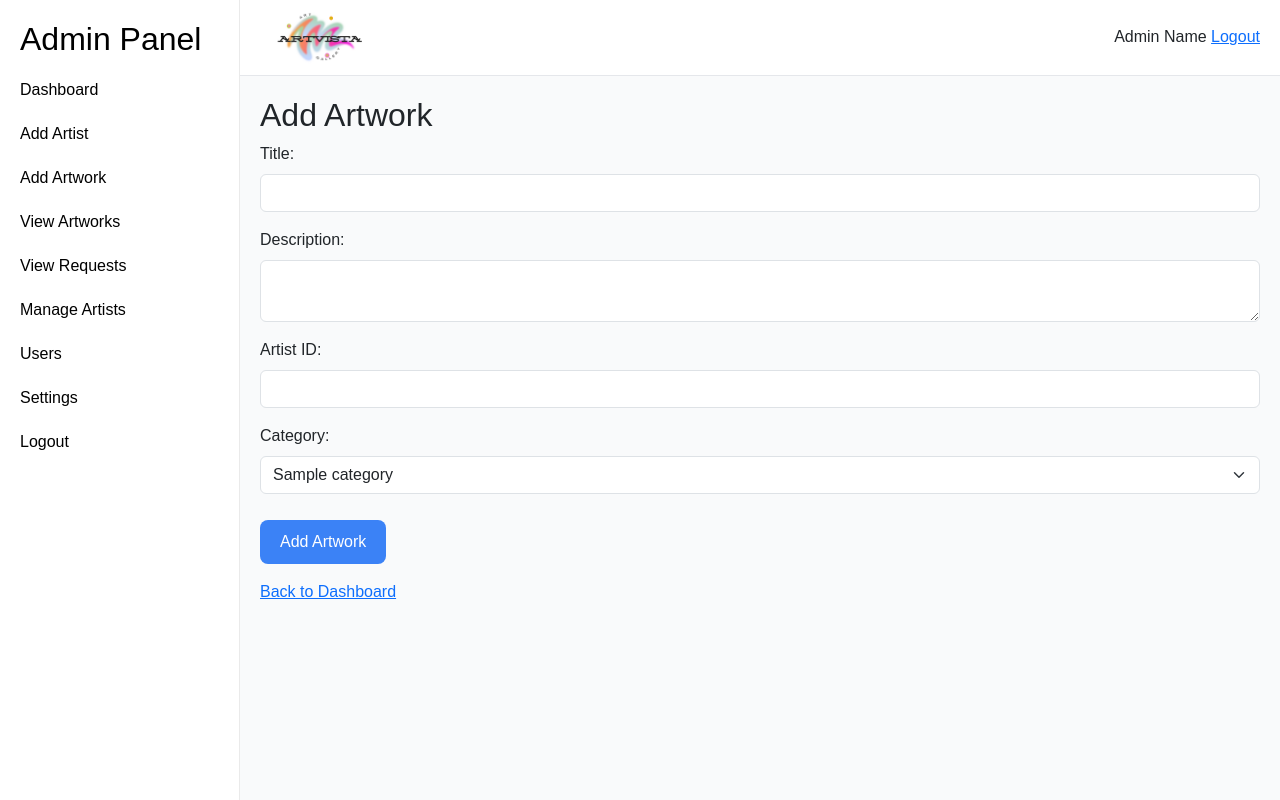
After one commit to subaina705/art_gallery-, a PHP site: page /admin/add-artwork/add-artwork.php in a window 1280 px wide. The commit adds this page. Run offline with PHP 8.4, Linux system fonts and the light colour scheme; tables that the repository leaves empty or names only in its code hold one stand-in row (values such as "Sample post").

Commit message:
latest ui

```diff
--- /dev/null
+++ b/admin/add-artwork/add-artwork-content.php
@@ -0,0 +1,46 @@
+<?php
+$conn = mysqli_connect("localhost", "root", "", "art_gallery_db");
+
+// Fetch categories for dropdown
+$categories = mysqli_query($conn, "SELECT * FROM categories");
+
+if ($_SERVER["REQUEST_METHOD"] == "POST") {
+    $title = $_POST['title'];
+    $description = $_POST['description'];
+    $artist_id = $_POST['artist_id'];
+    $category_id = $_POST['category_id'];
+
+    $query = "INSERT INTO add-artwork (title, description, artist_id, category_id)
+              VALUES ('$title', '$description', '$artist_id', '$category_id')";
+    mysqli_query($conn, $query);
+    echo "Artwork added!";
+}
+?>
+
+<h2>Add Artwork</h2>
+<form method="POST">
+    <div class="mb-3">
+        <label for="" class="form-label">Title: </label>
+        <input type="text" name="title" class="form-control">
+    </div>
+    <div class="mb-3">
+        <label for="" class="form-label">Description: </label>
+        <textarea name="description" class="form-control"></textarea>
+    </div>
+    <div class="mb-3">
+        <label for="" class="form-label">Artist ID:</label>
+        <input type="number" name="artist_id" class="form-control">
+    </div>
+    <div class="mb-3">
+        <label for="" class="form-label">Category:</label>
+        <select name="category_id" class="form-select">
+            <?php while ($cat = mysqli_fetch_assoc($categories)): ?>
+                <option value="<?= $cat['id'] ?>"><?= $cat['name'] ?></option>
+            <?php endwhile; ?>
+        </select>
+    </div>
+    <input type="submit" value="Add Artwork" class="btn btn-primary">
+</form>
+<div class="pt-3">
+    <a class="mt-3" href="../dashboard/dashboard.php">Back to Dashboard</a>
+</div>
--- /dev/null
+++ b/admin/add-artwork/add-artwork.php
@@ -0,0 +1,2 @@
+<?php $page = 'add-artwork-content.php';
+include '../layout/layout.php'; ?>
--- a/admin/add_artist.php
+++ b/admin/artist/add-artist-content.php
@@ -13,7 +13,7 @@ if (isset($_POST['submit'])) {
 
 <form method="POST">
     <h2>Add Artist</h2>
-    <input type="text" name="name" placeholder="Artist Name" required><br><br>
-    <textarea name="bio" placeholder="Short Bio" required></textarea><br><br>
-    <button type="submit" name="submit">Add Artist</button>
+    <input class="form-control mt-3" type="text" name="name" placeholder="Artist Name" required>
+    <textarea class="form-control mt-3" name="bio" placeholder="Short Bio" required></textarea>
+    <button class="btn btn-primary mt-3" type="submit" name="submit">Add Artist</button>
 </form>
--- /dev/null
+++ b/admin/artist/add-artist.php
@@ -0,0 +1 @@
+<?php $page = 'add-artist-content.php';include '../layout/layout.php'; ?>
--- /dev/null
+++ b/admin/dashboard/dashboard.php
@@ -0,0 +1,2 @@
+<?php $page = 'dashboard_content.php';
+include '../layout/layout.php'; ?>
--- a/admin/delete_artwork.php
+++ b/admin/delete_artwork.php
@@ -3,7 +3,7 @@ $conn = mysqli_connect("localhost", "root", "", "art_gallery_db");
 
 if (isset($_GET['id'])) {
     $id = $_GET['id'];
-    $query = "DELETE FROM artwork WHERE id = $id";
+    $query = "DELETE FROM add-artwork WHERE id = $id";
     mysqli_query($conn, $query);
 }
 
--- a/admin/edit_artwork.php
+++ b/admin/edit_artwork.php
@@ -2,7 +2,7 @@
 $conn = mysqli_connect("localhost", "root", "", "art_gallery_db");
 
 $id = $_GET['id'];
-$get_artwork = mysqli_query($conn, "SELECT * FROM artwork WHERE id = $id");
+$get_artwork = mysqli_query($conn, "SELECT * FROM add-artwork WHERE id = $id");
 $artwork = mysqli_fetch_assoc($get_artwork);
 
 $artists = mysqli_query($conn, "SELECT * FROM artist");
@@ -12,7 +12,7 @@ if (isset($_POST['update'])) {
     $artist_id = $_POST['artist_id'];
     $desc = $_POST['description'];
 
-    mysqli_query($conn, "UPDATE artwork
+    mysqli_query($conn, "UPDATE add-artwork
                          SET title='$title', artist_id='$artist_id', description='$desc'
                          WHERE id = $id");
 
--- /dev/null
+++ b/admin/layout/layout.php
@@ -0,0 +1,36 @@
+<!doctype html>
+<html lang="en">
+<head>
+    <meta charset="UTF-8">
+    <meta name="viewport" content="width=device-width, initial-scale=1.0">
+    <title>Admin Panel</title>
+    <link href="https://cdn.jsdelivr.net/npm/bootstrap@5.3.6/dist/css/bootstrap.min.css" rel="stylesheet"
+          integrity="sha384-4Q6Gf2aSP4eDXB8Miphtr37CMZZQ5oXLH2yaXMJ2w8e2ZtHTl7GptT4jmndRuHDT" crossorigin="anonymous">
+
+    <link rel="stylesheet" href="../style.css">
+</head>
+<body>
+<div class="app">
+    <?php include 'sidebar.php'; ?>
+
+    <div class="main-content">
+        <header class="top-nav">
+            <div class="logo">
+                <img style="width: 120px" src="../logo.png" alt="Logo">
+            </div>
+            <div class="user-info">
+                <span>Admin Name</span>
+                <a href="#">Logout</a>
+            </div>
+        </header>
+
+        <main class="dashboard-content">
+            <?php include $page; ?>
+        </main>
+    </div>
+</div>
+<script src="https://cdn.jsdelivr.net/npm/bootstrap@5.3.6/dist/js/bootstrap.bundle.min.js"
+        integrity="sha384-j1CDi7MgGQ12Z7Qab0qlWQ/Qqz24Gc6BM0thvEMVjHnfYGF0rmFCozFSxQBxwHKO"
+        crossorigin="anonymous"></script>
+</body>
+</html>
--- /dev/null
+++ b/admin/layout/sidebar.php
@@ -0,0 +1,14 @@
+<div class="sidebar">
+    <h2>Admin Panel</h2>
+    <ul>
+        <li><a href="../dashboard/dashboard.php">Dashboard</a></li>
+        <li><a href="../artist/add-artist.php">Add Artist</a></li>
+        <li><a href="../add-artwork/add-artwork.php">Add Artwork</a></li>
+        <li><a href="../view-artwork/artwork.php">View Artworks</a></li>
+        <li><a href="view_requests.php">View Requests</a></li>
+        <li><a href="view_artists.php">Manage Artists</a></li>
+        <li><a href="#">Users</a></li>
+        <li><a href="#">Settings</a></li>
+        <li><a href="#">Logout</a></li>
+    </ul>
+</div>
--- /dev/null
+++ b/admin/style.css
@@ -0,0 +1,173 @@
+body {
+    margin: 0;
+    font-family: Arial, sans-serif;
+}
+
+.main_img img {
+    width: 100%;
+    height: 100%;
+    object-fit: cover;
+}
+
+.txt {
+    position: absolute;
+    top: 50%;
+    left: 50%;
+    transform: translate(-50%, -50%);
+    text-align: center;
+    font-size: 2rem;
+    font-weight: bold;
+    color: rgba(0, 0, 0, 0.7);
+    z-index: 2;
+}
+
+.txt p {
+    font-size: 14px;
+    margin-top: 8px;
+}
+
+.top_button {
+    text-align: center;
+    margin-top: 20px;
+}
+
+.top_button button {
+    padding: 14px 77px;
+    font-size: 20px;
+    letter-spacing: 0.5px;
+    font-weight: 500;
+    background-color: rgb(51, 51, 51);
+    color: whitesmoke;
+    border: none;
+}
+
+.down_txt {
+    margin-top: 60px;
+    text-align: center;
+}
+
+.down_txt h2 {
+    font-size: 25px;
+    font-weight: 700;
+    color: #333;
+    padding-top: 17px;
+}
+
+.app {
+    display: flex;
+    height: 100vh;
+}
+
+.sidebar {
+    width: 240px;
+    background-color: white;
+    border-right: 1px solid #eaeaea;
+    padding: 20px;
+    box-sizing: border-box;
+    flex-shrink: 0;
+}
+
+.sidebar h2 {
+    margin-top: 0;
+    color: black;
+}
+
+.sidebar ul {
+    list-style: none;
+    padding: 0;
+}
+
+.sidebar ul li {
+    margin: 20px 0;
+}
+
+.sidebar ul li a {
+    color: black;
+    text-decoration: none;
+}
+
+.main-content {
+    flex: 1;
+    background-color: #f9fafb;
+    display: flex;
+    flex-direction: column;
+}
+
+.top-nav {
+    background: white;
+    padding: 10px 20px;
+    border-bottom: 1px solid #e5e7eb;
+    display: flex;
+    justify-content: space-between;
+    align-items: center;
+}
+
+.dashboard-content {
+    padding: 20px;
+    overflow-y: auto;
+    flex: 1;
+}
+
+.dashboard-welcome {
+    background-color: #fff;
+    padding: 30px;
+    border-radius: 12px;
+    margin-bottom: 20px;
+    text-align: center;
+}
+
+.btn {
+    display: inline-block;
+    padding: 10px 20px;
+    background-color: #3b82f6;
+    color: white;
+    border: none;
+    border-radius: 8px;
+    text-decoration: none;
+    margin-top: 10px;
+}
+
+.highlight-text {
+    text-align: center;
+    padding: 20px;
+    background-color: #e0f2fe;
+    border-radius: 12px;
+}
+
+/* Responsive */
+@media (max-width: 768px) {
+    .app {
+        flex-direction: column;
+    }
+
+    .sidebar {
+        width: 100%;
+        display: flex;
+        overflow-x: auto;
+        flex-direction: row;
+    }
+
+    .sidebar ul {
+        display: flex;
+        flex-direction: row;
+        gap: 20px;
+    }
+
+    .main-content {
+        padding: 10px;
+    }
+
+    .top-nav {
+        flex-direction: column;
+        align-items: flex-start;
+    }
+
+    .toggle-btn {
+        display: block;
+        background-color: #2c3e50;
+        color: white;
+        padding: 10px;
+        margin-bottom: 10px;
+        cursor: pointer;
+    }
+}
--- /dev/null
+++ b/admin/view-artwork/artwork.php
@@ -0,0 +1,2 @@
+<?php $page = 'artwork-content.php';
+include '../layout/layout.php'; ?>
--- a/admin/view_artists.php
+++ b/admin/view_artists.php
@@ -5,7 +5,7 @@ $result = mysqli_query($conn, "SELECT * FROM artist");
 ?>
 
 <h2>All Artists</h2>
-<a href="add_artist.php">Add New Artist</a><br><br>
+<a href="artist/add-artist-content.php">Add New Artist</a><br><br>
 
 <table border="1" cellpadding="10">
     <tr>
@@ -22,7 +22,7 @@ $result = mysqli_query($conn, "SELECT * FROM artist");
         <td>
             <a href="edit_artist.php?id=<?= $row['id'] ?>">Edit</a> |
             <a href="delete_artist.php?id=<?= $row['id'] ?>" onclick="return confirm('Delete this artist?')">Delete</a>
-            <a href="dashboard.php">Back to Dashboard</a><br><br>
+            <a href="dashboard/dashboard.php">Back to Dashboard</a><br><br>
 
         </td>
     </tr>
--- a/admin/view_requests.php
+++ b/admin/view_requests.php
@@ -3,7 +3,7 @@ $conn = mysqli_connect("localhost", "root", "", "art_gallery_db");
 
 $query = "SELECT pr.*, a.title AS artwork_title
           FROM purchase_requests pr
-          JOIN artwork a ON pr.artwork_id = a.id
+          JOIN add-artwork a ON pr.artwork_id = a.id
           ORDER BY pr.request_date DESC";
 
 $result = mysqli_query($conn, $query);
```
Also changed, not shown: admin/add_artwork.php (deleted, +0 -33 lines), admin/artwork.php (deleted, +0 -32 lines), admin/dashboard.php (deleted, +0 -255 lines), admin/dashboard/dashboard_content.php (added, +14 -0 lines), admin/view-artwork/artwork-content.php (added, +37 -0 lines), admin/view_artworks.php (+5 -5 lines), gallery.php (+5 -5 lines).
